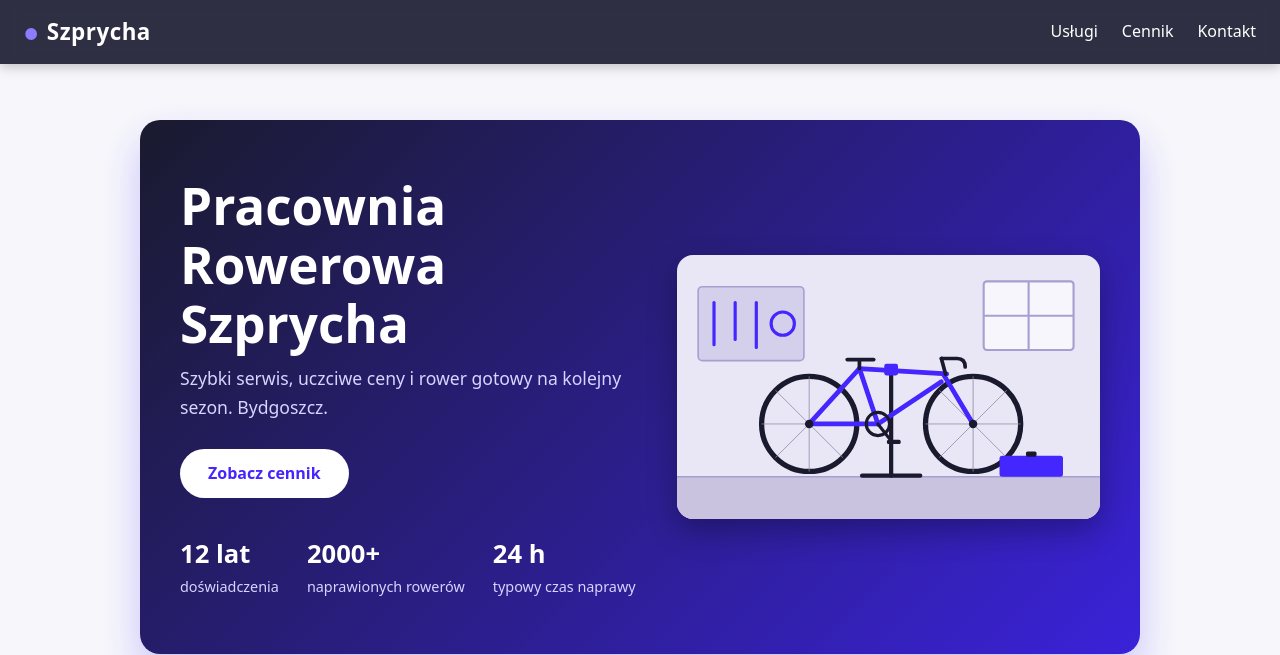
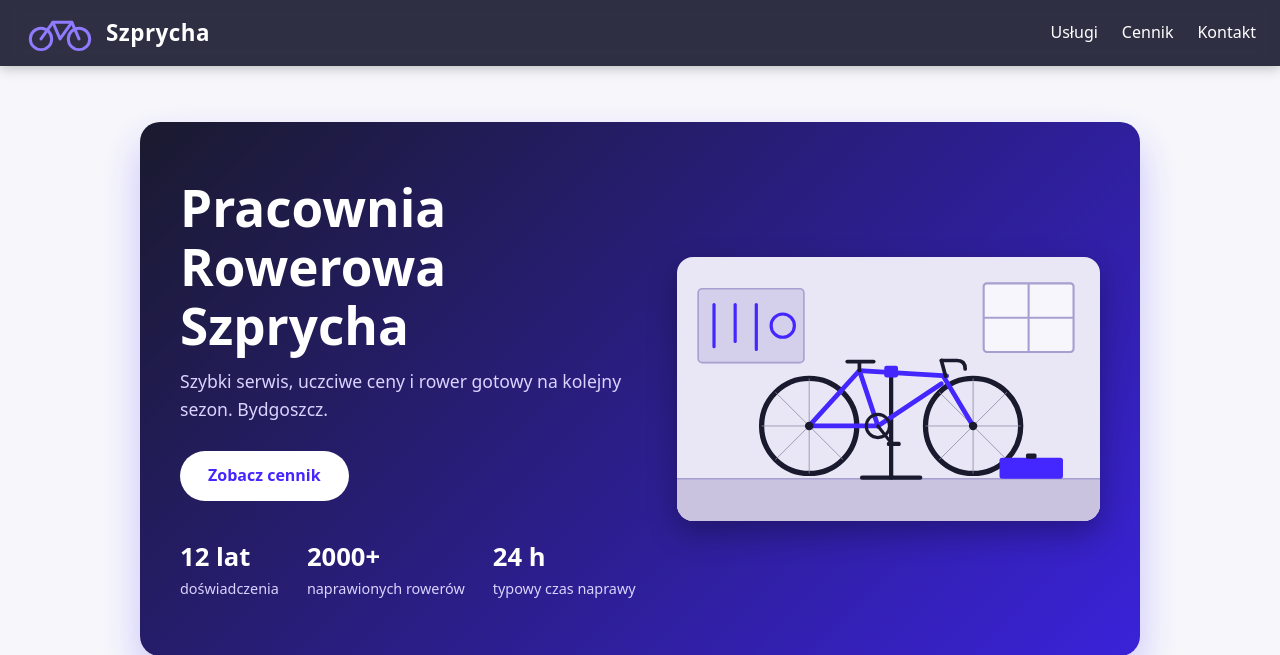
Before and after one commit to rafal121341/Technologie_Internetowe_Rafa-Rzelek, a PHP site: page / in a window 1280 px wide. Shown: the top 655 px of the page. Run offline with PHP 8.4, Linux system fonts and the light colour scheme.

Commit message:
Lab2 Logo SVG

```diff
--- a/index.php
+++ b/index.php
@@ -21,7 +21,21 @@ $cennik = [
 </head>
 <body>
   <header class="site-header">
-    <p class="logo">Szprycha</p>
+   <a class="logo" href="#">
+  <svg viewBox="0 0 120 64" width="72" height="38"
+       role="img" aria-labelledby="logo-tytul">
+    <title id="logo-tytul">Szprycha</title>
+    <!-- koła -->
+    <circle cx="28" cy="42" r="18" fill="none" stroke="#8f7bff" stroke-width="5"/>
+    <circle cx="92" cy="42" r="18" fill="none" stroke="#8f7bff" stroke-width="5"/>
+    <!-- rama -->
+    <polyline points="28,42 48,14 80,14 92,42" fill="none" stroke="#8f7bff"
+              stroke-width="5" stroke-linejoin="round" stroke-linecap="round"/>
+    <polyline points="48,14 60,42 80,14" fill="none" stroke="#8f7bff"
+              stroke-width="5" stroke-linejoin="round" stroke-linecap="round"/>
+  </svg>
+  <span>Szprycha</span>
+</a>
     <button class="menu-toggle" type="button" aria-expanded="false" aria-controls="menu">Menu</button>
     <nav class="menu" id="menu">
       <a href="#uslugi">Usługi</a>
--- a/style.css
+++ b/style.css
@@ -34,13 +34,17 @@ a:focus-visible { outline: 3px solid var(--accent-light); outline-offset: 3px; b
   box-shadow: 0 2px 12px rgba(0, 0, 0, 0.25);
 }
 .logo {
+  display: inline-flex;
+  align-items: center;
+  gap: 10px;
   margin: 0;
   font-size: 1.4rem;
   font-weight: 800;
   letter-spacing: 0.5px;
   color: #fff;
+  text-decoration: none;
 }
-.logo::before { content: "●"; margin-right: 8px; font-size: 0.7em; color: var(--accent-light); }
+.logo svg { display: block; flex-shrink: 0; }
 
 .menu { display: flex; gap: 24px; }
 .menu a {
```
